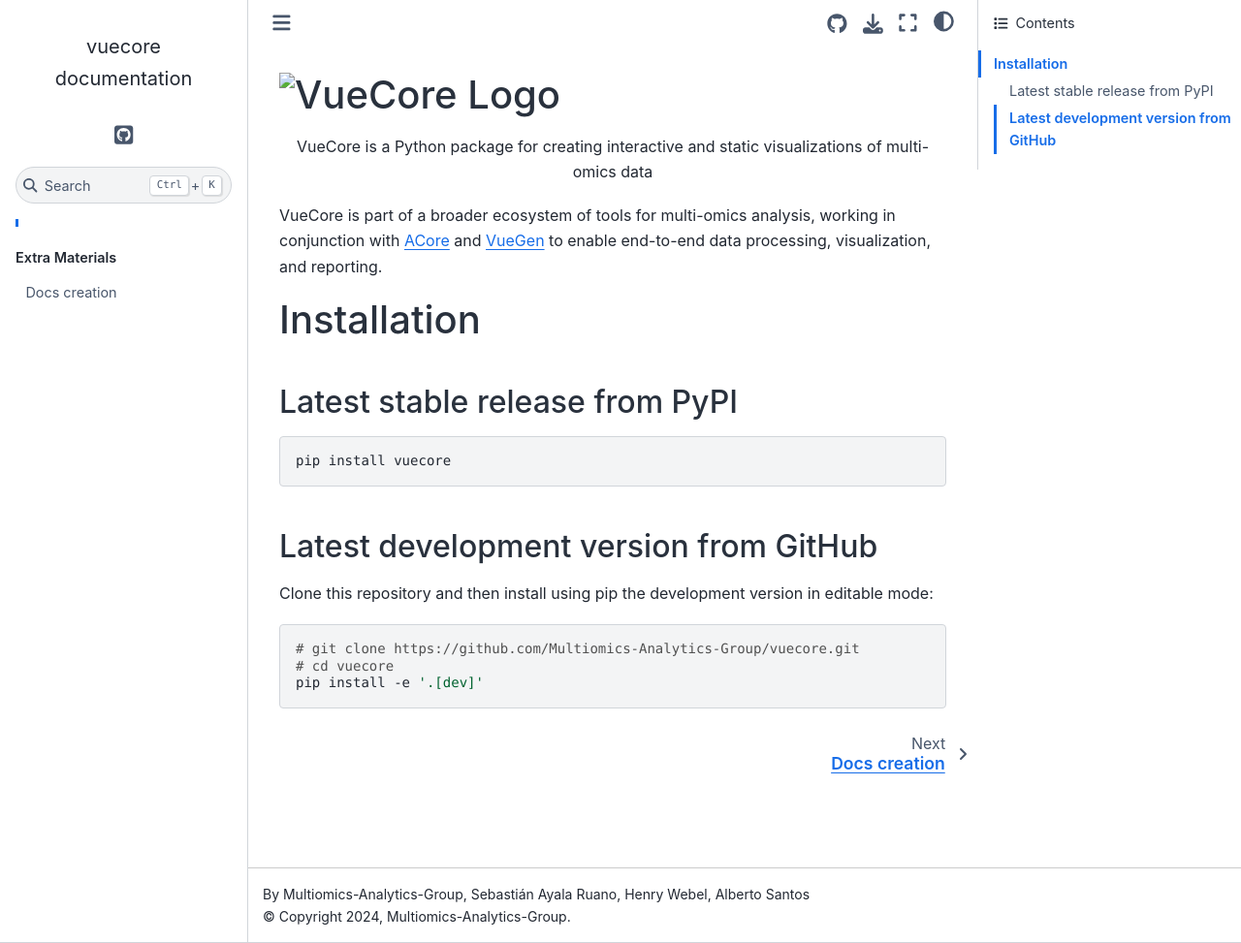
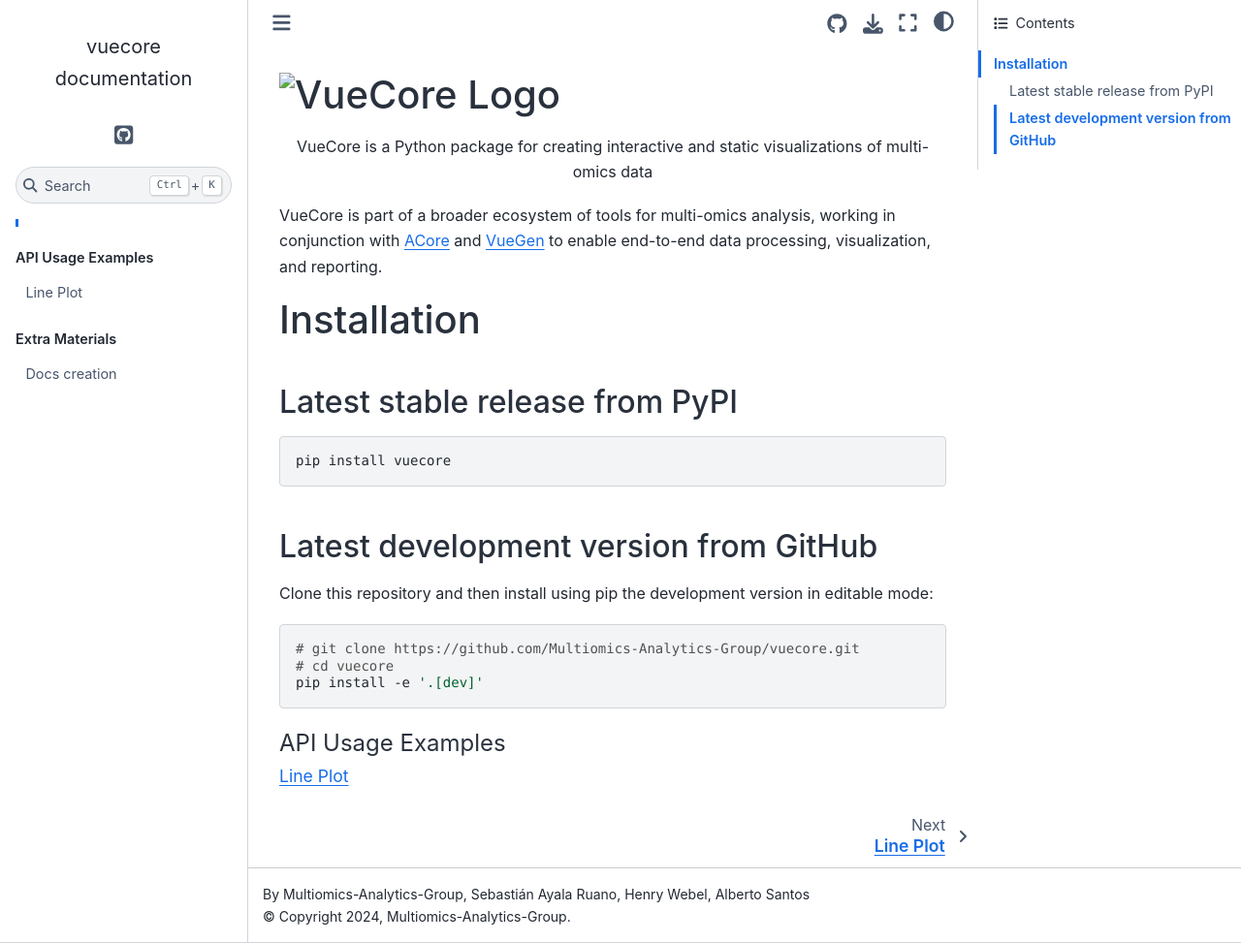
Before and after one commit to Multiomics-Analytics-Group/vuecore, a Sphinx documentation site: the page built from docs/index.md, in a window 1280 px wide and 973 px high. Shown: the whole window at 97% size. Built offline with Sphinx 7.4.7 and the Sphinx Book theme 1.1.4, drawn with Linux system fonts in a browser that asks for light colours; pages that are not in the unit, such as notebooks, are missing from menus; comment, search, counter and statistics services are not loaded.

Commit message:
📝 Doc(index.md): update index with the line plot example

````diff
--- a/docs/index.md
+++ b/docs/index.md
@@ -12,6 +12,7 @@
 :caption: API Usage Examples
 
 api_examples/scatter_plot
+api_examples/line_plot
 ```
 
 ```{toctree}
````
